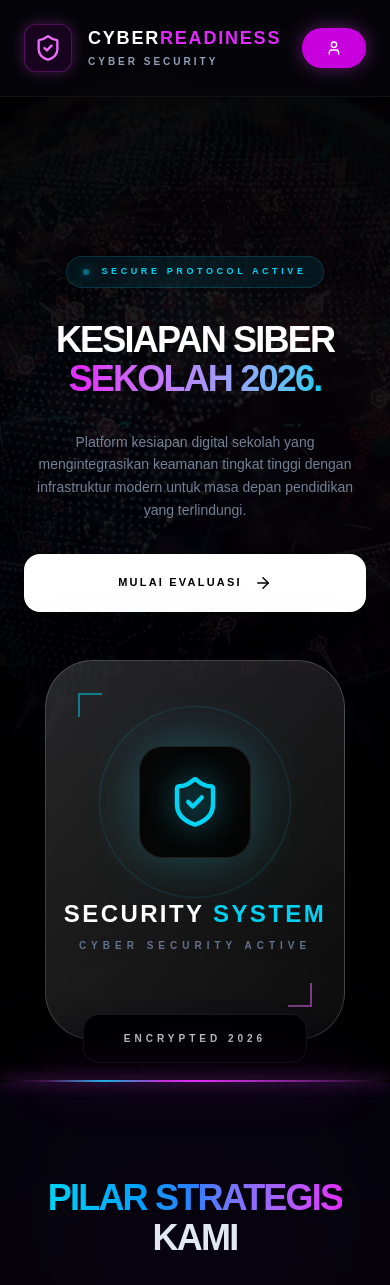
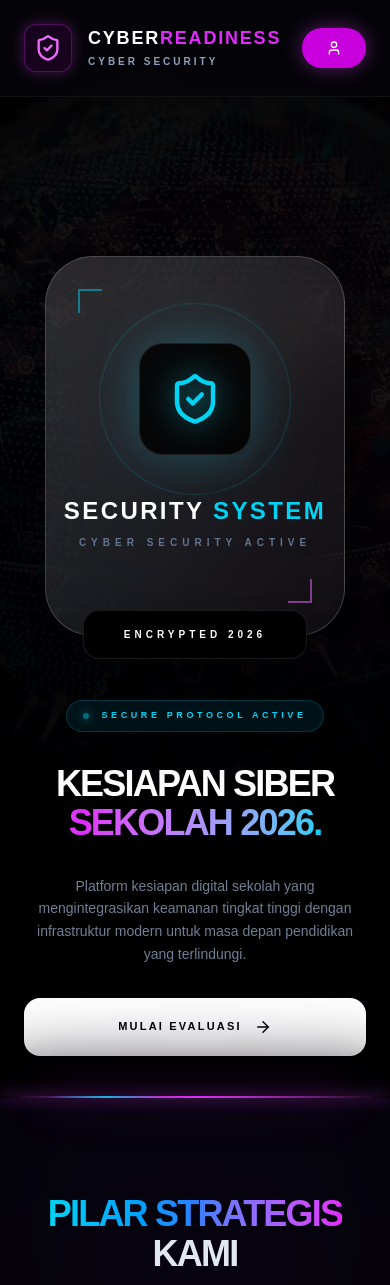
Before and after one commit to Edwinn1711/cyber-backend, a Next.js app: page / in a window 390 px wide. Shown: the top 1285 px of the page. Built offline with nearby package versions, Linux system fonts and the light colour scheme.

Commit message:
design: adjust hero layout - card top, text bottom, all center aligned for mobile

```diff
--- a/app/(loginregister)/page.tsx
+++ b/app/(loginregister)/page.tsx
@@ -454,46 +454,17 @@ export default function CyberLandingDark() {
       {/* ========================================================================= */}
       <div className="relative z-10 w-full pt-36 lg:pt-44">
 
-{/* SECTION 1: HERO (OPTIMASI MOBILE: TEKS ATAS, CARD BAWAH, RATA TENGAH) */}
+{/* SECTION 1: HERO (OPTIMASI MOBILE: WIDGET ATAS, TEKS BAWAH, SEMUA RATA TENGAH) */}
 <section className="relative min-h-screen lg:min-h-[calc(100vh-120px)] flex items-center justify-center w-full max-w-[1400px] mx-auto px-6 lg:px-10 pt-28 pb-10 lg:py-0">
-           <div className="flex flex-col lg:grid lg:grid-cols-2 gap-12 lg:gap-24 items-center w-full">
+           <div className="flex flex-col lg:grid lg:grid-cols-2 gap-16 lg:gap-24 items-center w-full">
 
-              {/* --- AREA TEKS (MUNCUL DI ATAS PADA HP) --- */}
-              <div className="flex flex-col items-center lg:items-start text-center lg:text-left space-y-8 lg:space-y-10 w-full order-1">
-                 <motion.div
-                    initial={{ opacity: 0, y: 10 }}
-                    animate={{ opacity: 1, y: 0 }}
-                    className="inline-flex items-center gap-3 px-4 py-2 bg-cyan-500/10 border border-cyan-500/20 text-cyan-400 rounded-full text-[9px] lg:text-[10px] font-black tracking-[0.4em] uppercase backdrop-blur-md"
-                 >
-                   <div className="w-1.5 h-1.5 rounded-full bg-cyan-500 animate-pulse shadow-[0_0_10px_#22d3ee]"/>
-                   SECURE PROTOCOL ACTIVE
-                 </motion.div>
-
-                 <h2 className="text-4xl sm:text-5xl lg:text-7xl font-black text-white tracking-tighter leading-[1.1] uppercase">
-                    Kesiapan Siber <br/>
-                    <span className="text-transparent bg-clip-text bg-gradient-to-r from-blue-400 via-fuchsia-500 to-cyan-400 animate-gradient-x">
-                       Sekolah 2026.
-                    </span>
-                 </h2>
-
-                 <p className="text-sm lg:text-lg font-medium text-slate-400 leading-relaxed max-w-xl opacity-80">
-                    Platform kesiapan digital sekolah yang mengintegrasikan keamanan tingkat tinggi dengan infrastruktur modern untuk masa depan pendidikan yang terlindungi.
-                 </p>
-
-                 <div className="w-full flex justify-center lg:justify-start">
-                   <button onClick={() => setIsLoginOpen(true)} className="group relative w-full sm:w-auto px-10 py-5 bg-white text-black rounded-2xl font-black text-[11px] tracking-[0.2em] uppercase transition-all hover:bg-cyan-400 hover:text-white hover:shadow-[0_0_30px_rgba(34,211,238,0.5)] flex items-center justify-center gap-3 shadow-xl">
-                      Mulai Evaluasi <ArrowRight size={18} className="group-hover:translate-x-2 transition-transform"/>
-                   </button>
-                 </div>
-              </div>
-
-              {/* --- AREA WIDGET CARD 3D (MUNCUL DI BAWAH PADA HP) --- */}
-              <div className="relative w-full flex items-center justify-center lg:justify-end order-2" style={{ perspective: 2000 }}>
+              {/* --- 1. AREA WIDGET CARD 3D (MUNCUL DI PALING ATAS PADA HP) --- */}
+              <div className="relative w-full flex items-center justify-center lg:justify-end order-1 lg:order-2" style={{ perspective: 2000 }}>
                  <motion.div
                     style={{ rotateX, rotateY, transformStyle: "preserve-3d" }}
-                    className="relative w-[300px] h-[380px] sm:w-[360px] sm:h-[450px] lg:w-[420px] lg:h-[525px] bg-gradient-to-br from-white/15 to-white/5 backdrop-blur-2xl rounded-[3rem] p-1 shadow-[0_50px_100px_rgba(0,0,0,0.7)] border border-white/20 flex flex-col items-center justify-center group/card"
+                    className="relative w-[300px] h-[380px] sm:w-[340px] sm:h-[430px] lg:w-[420px] lg:h-[525px] bg-gradient-to-br from-white/15 to-white/5 backdrop-blur-2xl rounded-[3rem] p-1 shadow-[0_50px_100px_rgba(0,0,0,0.7)] border border-white/20 flex flex-col items-center justify-center group/card"
                  >
-                    {/* Dekorasi Neon */}
+                    {/* Dekorasi Neon Sudut */}
                     <div className="absolute top-8 left-8 w-6 h-6 border-t-2 border-l-2 border-cyan-400/50" />
                     <div className="absolute bottom-8 right-8 w-6 h-6 border-b-2 border-r-2 border-fuchsia-400/50" />
 
@@ -520,6 +491,35 @@ export default function CyberLandingDark() {
                       ENCRYPTED 2026
                     </div>
                  </motion.div>
+              </div>
+
+              {/* --- 2. AREA TEKS (MUNCUL DI BAWAH WIDGET PADA HP) --- */}
+              <div className="flex flex-col items-center lg:items-start text-center lg:text-left space-y-8 lg:space-y-10 w-full order-2 lg:order-1">
+                 <motion.div
+                    initial={{ opacity: 0, y: 10 }}
+                    animate={{ opacity: 1, y: 0 }}
+                    className="inline-flex items-center gap-3 px-4 py-2 bg-cyan-500/10 border border-cyan-500/20 text-cyan-400 rounded-full text-[9px] lg:text-[10px] font-black tracking-[0.4em] uppercase backdrop-blur-md"
+                 >
+                   <div className="w-1.5 h-1.5 rounded-full bg-cyan-500 animate-pulse shadow-[0_0_10px_#22d3ee]"/>
+                   SECURE PROTOCOL ACTIVE
+                 </motion.div>
+
+                 <h2 className="text-4xl sm:text-5xl lg:text-7xl font-black text-white tracking-tighter leading-[1.1] uppercase">
+                    Kesiapan Siber <br/>
+                    <span className="text-transparent bg-clip-text bg-gradient-to-r from-blue-400 via-fuchsia-500 to-cyan-400 animate-gradient-x">
+                       Sekolah 2026.
+                    </span>
+                 </h2>
+
+                 <p className="text-sm lg:text-lg font-medium text-slate-400 leading-relaxed max-w-xl opacity-80">
+                    Platform kesiapan digital sekolah yang mengintegrasikan keamanan tingkat tinggi dengan infrastruktur modern untuk masa depan pendidikan yang terlindungi.
+                 </p>
+
+                 <div className="w-full flex justify-center lg:justify-start">
+                   <button onClick={() => setIsLoginOpen(true)} className="group relative w-full sm:w-auto px-10 py-5 bg-white text-black rounded-2xl font-black text-[11px] tracking-[0.2em] uppercase transition-all hover:bg-cyan-400 hover:text-white hover:shadow-[0_0_30px_rgba(34,211,238,0.5)] flex items-center justify-center gap-3 shadow-xl">
+                      Mulai Evaluasi <ArrowRight size={18} className="group-hover:translate-x-2 transition-transform"/>
+                   </button>
+                 </div>
               </div>
 
            </div>
```
